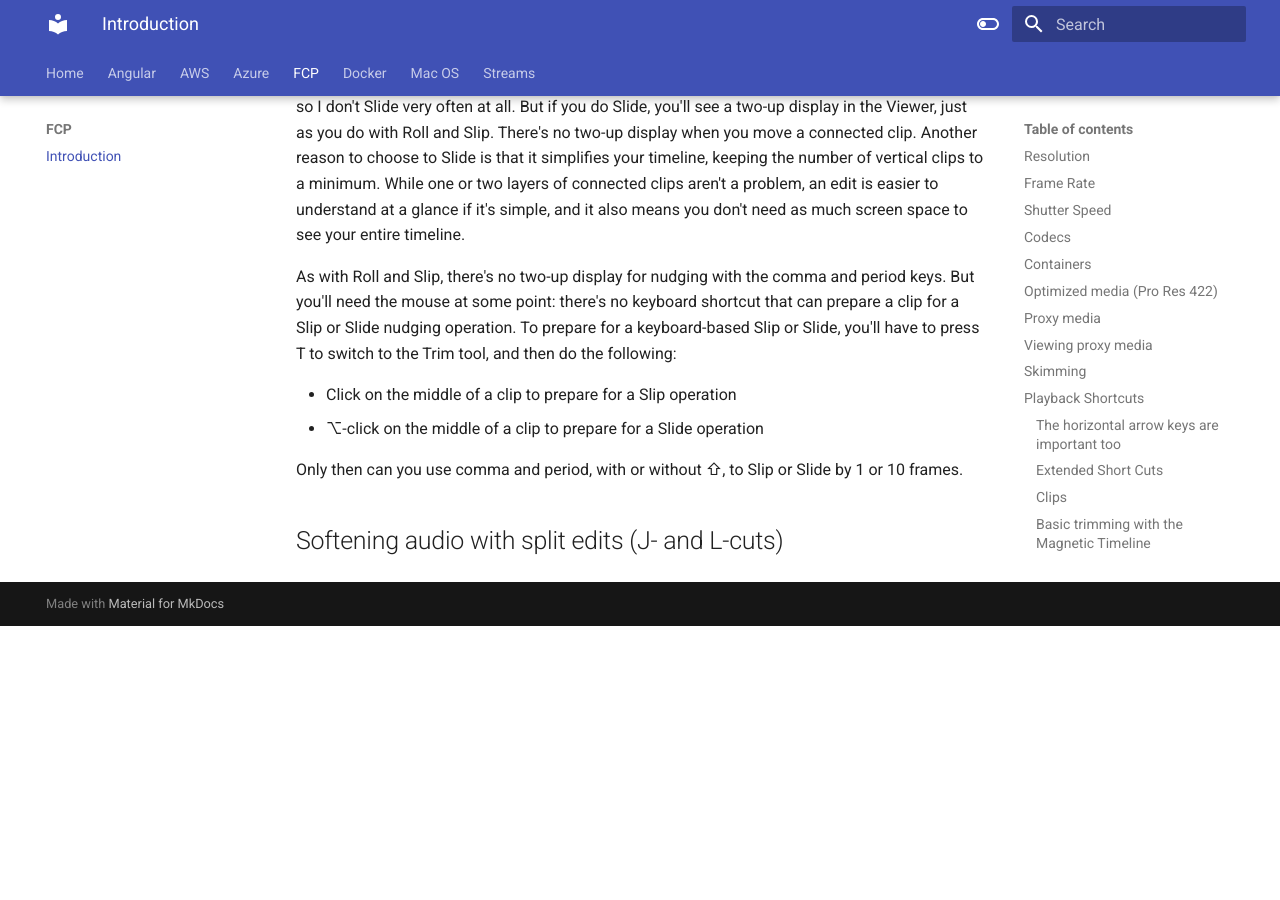
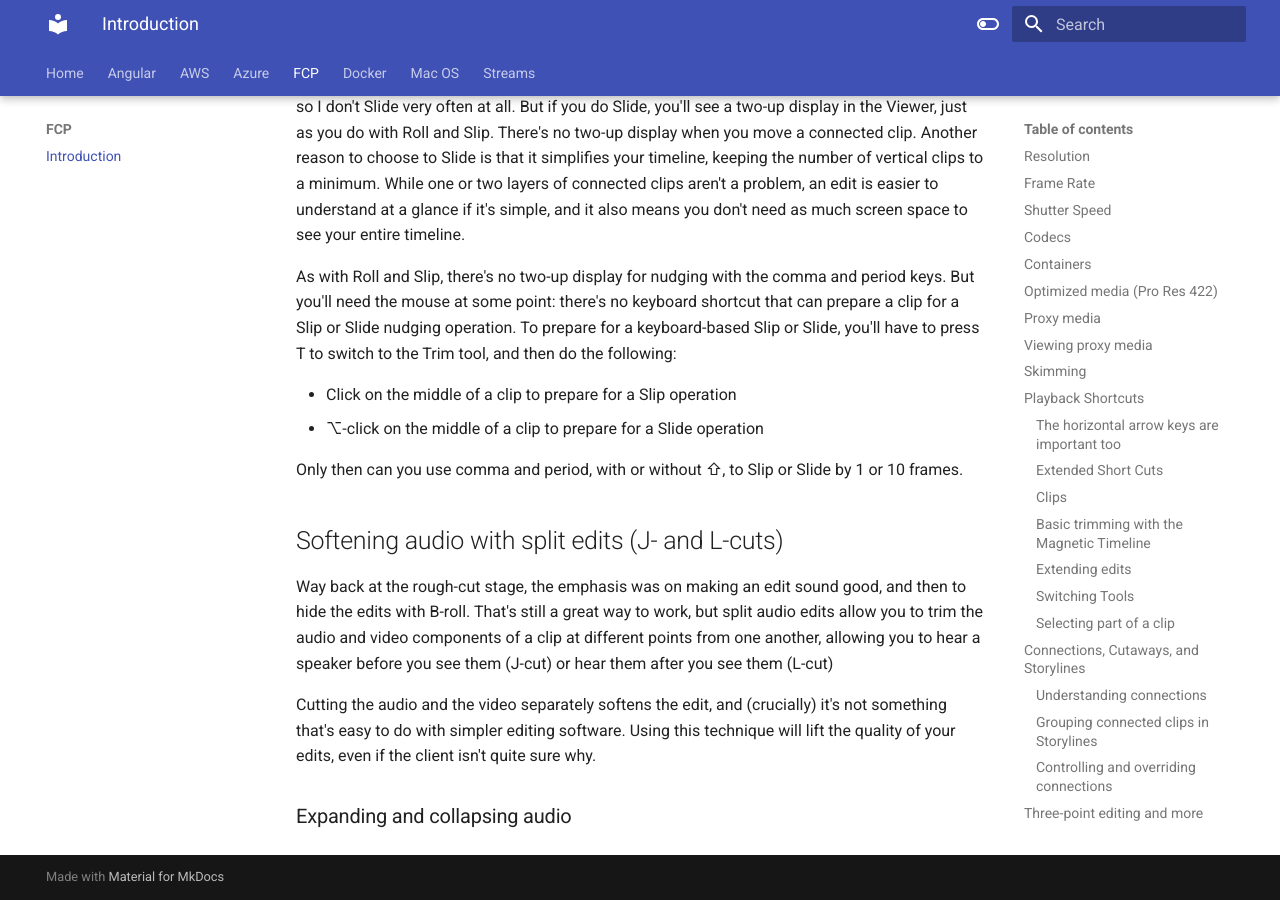
Before and after one commit to muathali/notes, an MkDocs documentation site: the page built from docs/fcp/intro.md, in a window 1280 px wide and 900 px high, scrolled down 15595 px. Built offline with MkDocs 1.6.1 and Material for MkDocs 9.7.7, drawn with Linux system fonts in a browser that asks for light colours; before the commit the page ends 16221 px from its top, so only the background shows below that.

Commit message:
Update intro.md

```diff
--- a/docs/fcp/intro.md
+++ b/docs/fcp/intro.md
@@ -363,3 +363,9 @@
 Only then can you use comma and period, with or without ⇧, to Slip or Slide by 1 or 10 frames.
 
 ## Softening audio with split edits (J- and L-cuts)
+
+Way back at the rough-cut stage, the emphasis was on making an edit sound good, and then to hide the edits with B-roll. That's still a great way to work, but split audio edits allow you to trim the audio and video components of a clip at different points from one another, allowing you to hear a speaker before you see them (J-cut) or hear them after you see them (L-cut)
+
+Cutting the audio and the video separately softens the edit, and (crucially) it's not something that's easy to do with simpler editing software. Using this technique will lift the quality of your edits, even if the client isn't quite sure why.
+
+### Expanding and collapsing audio
```
